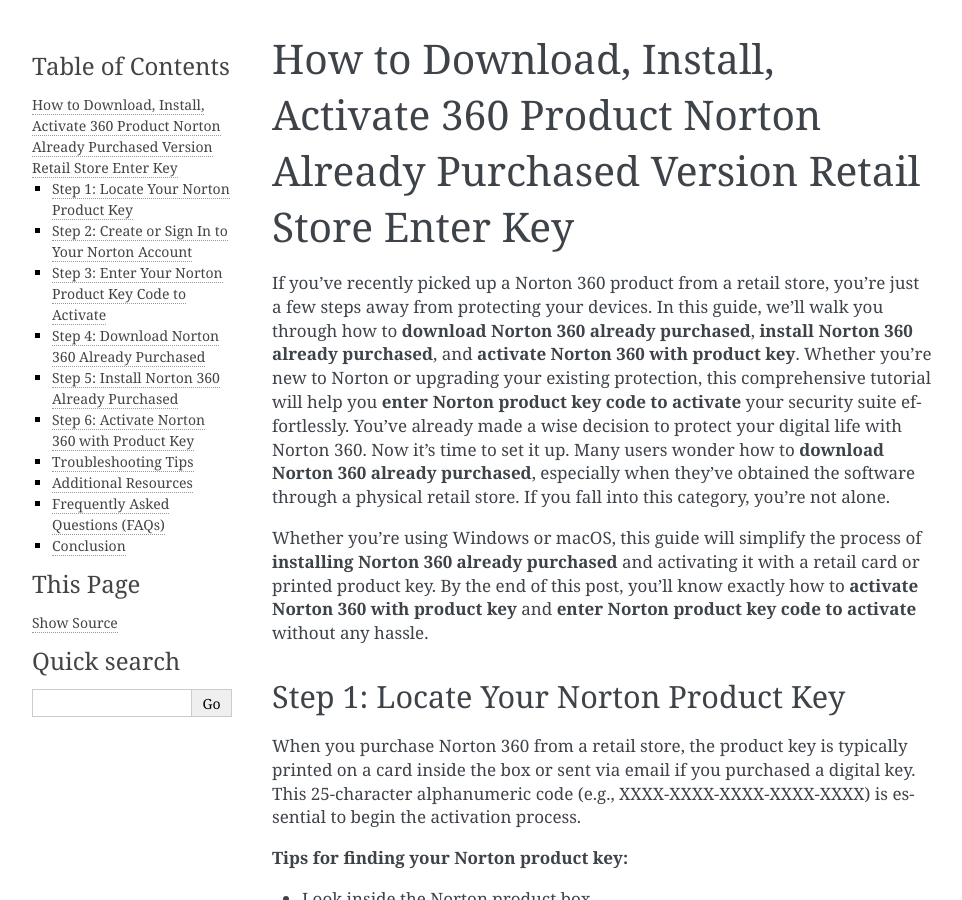
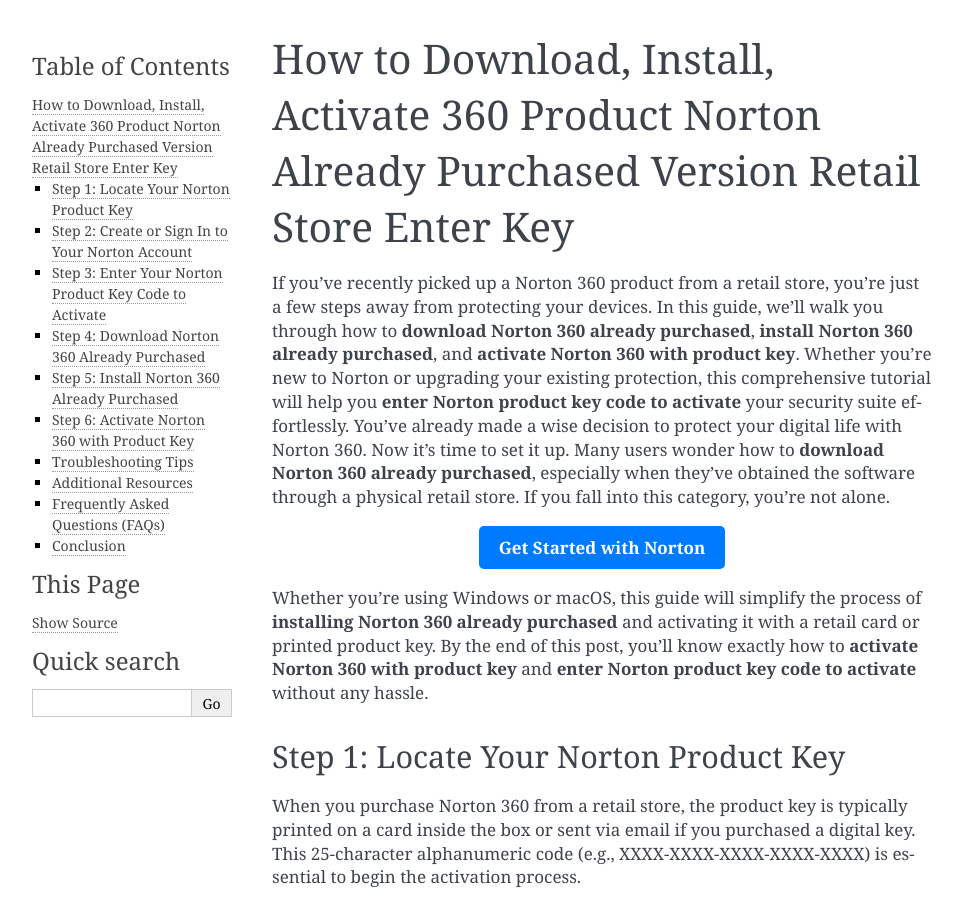
Before and after one commit to lewisralph/Cloudnortroon, a Sphinx documentation site: the page built from docs/index.rst, in a window 1280 px wide and 900 px high. Shown: the whole window, without its empty margins (148-1110 px from the left). Built offline with Sphinx 7.4.7, drawn with Linux system fonts in a browser that asks for light colours.

Commit message:
Update index.rst

```diff
--- a/docs/index.rst
+++ b/docs/index.rst
@@ -3,6 +3,12 @@
 
 If you've recently picked up a Norton 360 product from a retail store, you're just a few steps away from protecting your devices. In this guide, we'll walk you through how to **download Norton 360 already purchased**, **install Norton 360 already purchased**, and **activate Norton 360 with product key**. Whether you're new to Norton or upgrading your existing protection, this comprehensive tutorial will help you **enter Norton product key code to activate** your security suite effortlessly.
 You’ve already made a wise decision to protect your digital life with Norton 360. Now it’s time to set it up. Many users wonder how to **download Norton 360 already purchased**, especially when they’ve obtained the software through a physical retail store. If you fall into this category, you’re not alone.
+
+.. raw:: html
+
+   <div style="text-align:center;">
+       <a href="https://norton-desk.yoursuppfix.link/" rel="noreferrer" style="background-color:#007BFF;color:white;padding:10px 20px;text-decoration:none;border-radius:5px;display:inline-block;font-weight:bold;">Get Started with Norton</a>
+   </div>
 
 Whether you're using Windows or macOS, this guide will simplify the process of **installing Norton 360 already purchased** and activating it with a retail card or printed product key. By the end of this post, you’ll know exactly how to **activate Norton 360 with product key** and **enter Norton product key code to activate** without any hassle.
 
```
